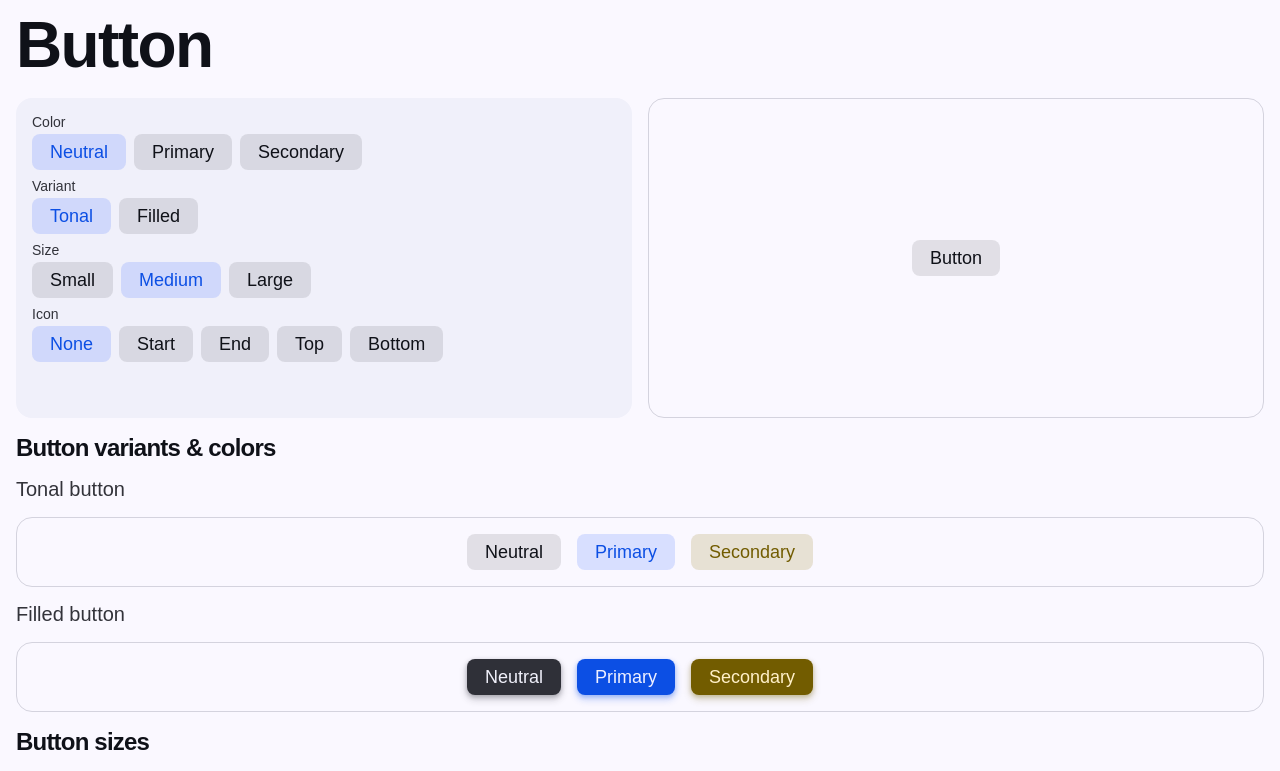
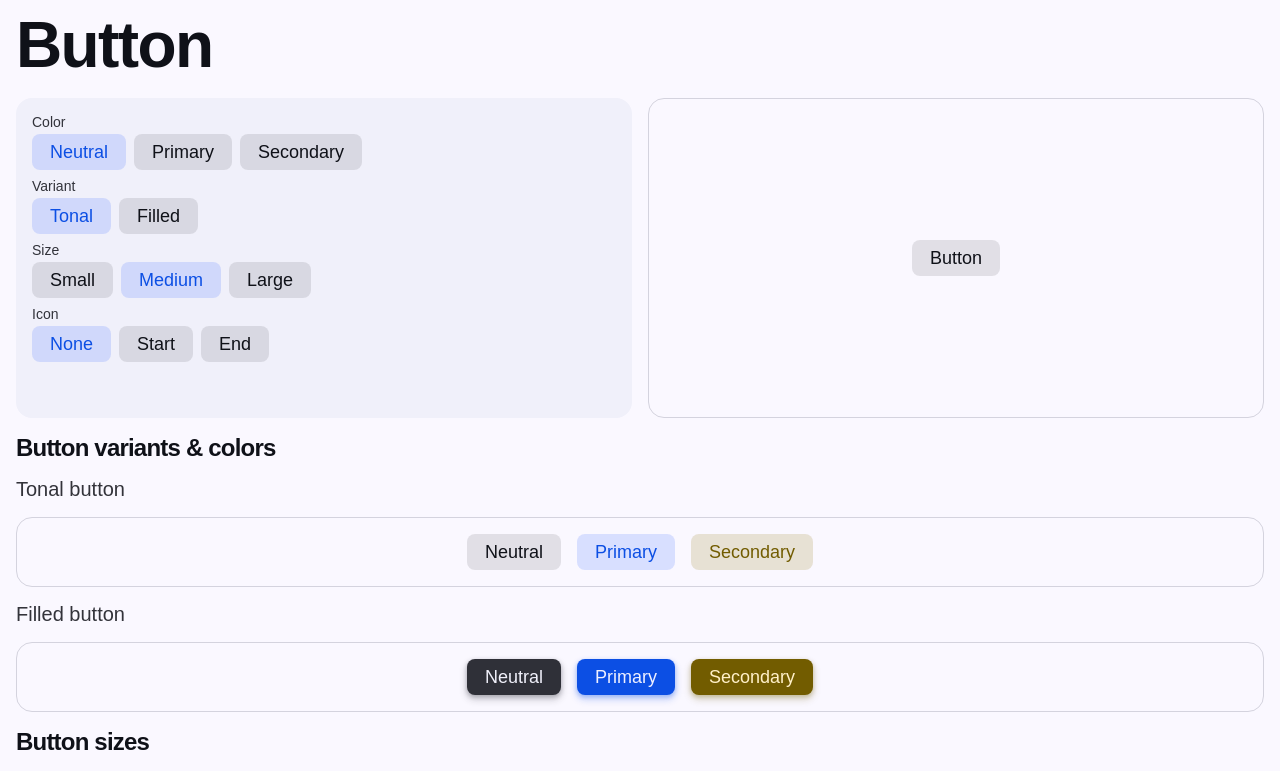
Before and after one commit to TheOmer77/omer-ui-old, a React (Vite) app: page / in a window 1280 px wide. Shown: the top 771 px of the page. Built offline with nearby package versions, Linux system fonts and the light colour scheme.

Commit message:
Remove top & bottom button icon positions from button demo

```diff
--- a/demo/pages/ButtonDemo.tsx
+++ b/demo/pages/ButtonDemo.tsx
@@ -14,7 +14,7 @@ import DemoComponents from '../components/DemoComponents';
 import { ReactComponent as AddIcon } from '../assets/icons/add.svg';
 
 const buttonColors: ButtonColor[] = ['neutral', 'primary', 'secondary'],
-  buttonIconPositions: ButtonIconPosition[] = ['start', 'end', 'top', 'bottom'],
+  buttonIconPositions: ButtonIconPosition[] = ['start', 'end'],
   buttonSizes: ButtonSize[] = ['small', 'medium', 'large'],
   buttonVariants: ButtonVariant[] = ['tonal', 'filled'];
 
```
